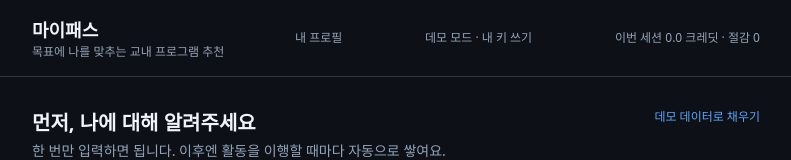
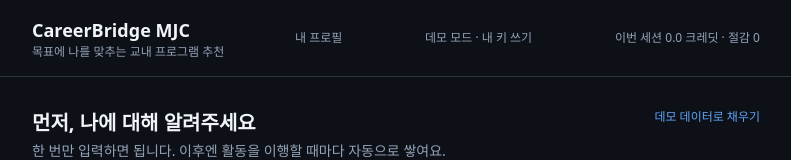
Before and after one commit to scyscu153-byte/mypath, a website with bundled scripts: page index.html in a window 1280 px wide. Shown: the top 160 px of the page, without its empty margins (244-1035 px from the left). Built offline with nearby package versions, Linux system fonts and the light colour scheme.

Commit message:
서비스명을 CareerBridge MJC 로 통일
보고서는 CareerBridge MJC, 앱·README 는 마이패스로 갈려 있었다.
심사위원이 저장소를 열면 이름이 맞지 않는다.

  index.html  <title> · 헤더 h1
  README.md   제목 · SMART CARE 비교표 · 확장 구조 설명

저장소 이름(mypath)과 배포 주소는 초기 이름을 그대로 둔다.
지금 바꾸면 배포 URL 이 깨지고 팀원 작업 중인 클론도 끊긴다.
README 에 "명칭은 CareerBridge MJC 이고 저장소명은 초기 이름"이라고 밝혔다.

배포 주소(https://mypath-gules.vercel.app)를 README 최상단에 넣었다.
심사위원이 제일 먼저 볼 위치다.

Co-Authored-By: Claude Opus 5 (1M context) <noreply@anthropic.com>

```diff
--- a/index.html
+++ b/index.html
@@ -3,7 +3,7 @@
 <head>
 <meta charset="utf-8">
 <meta name="viewport" content="width=device-width, initial-scale=1">
-<title>마이패스 — 목표에 나를 맞추는 교내 프로그램 추천</title>
+<title>CareerBridge MJC — 목표 기업 기반 교내 프로그램 추천 AI</title>
 <meta name="description" content="목표 기업이 요구하는 역량과 내 현재 상태의 갭을, 학교 곳곳에 흩어진 교내 프로그램으로 메워주는 도구">
 
 <script src="https://cdn.tailwindcss.com"></script>
@@ -35,7 +35,7 @@
 <header class="border-b border-ink-600">
   <div class="max-w-3xl mx-auto px-5 py-4 flex items-center justify-between">
     <div>
-      <h1 class="text-lg font-bold">마이패스</h1>
+      <h1 class="text-lg font-bold">CareerBridge MJC</h1>
       <p class="text-xs text-slate-400">목표에 나를 맞추는 교내 프로그램 추천</p>
     </div>
     <!-- 크레딧 잔량 — gateway.js 가 갱신 -->
```
Also changed, not shown: README.md.
